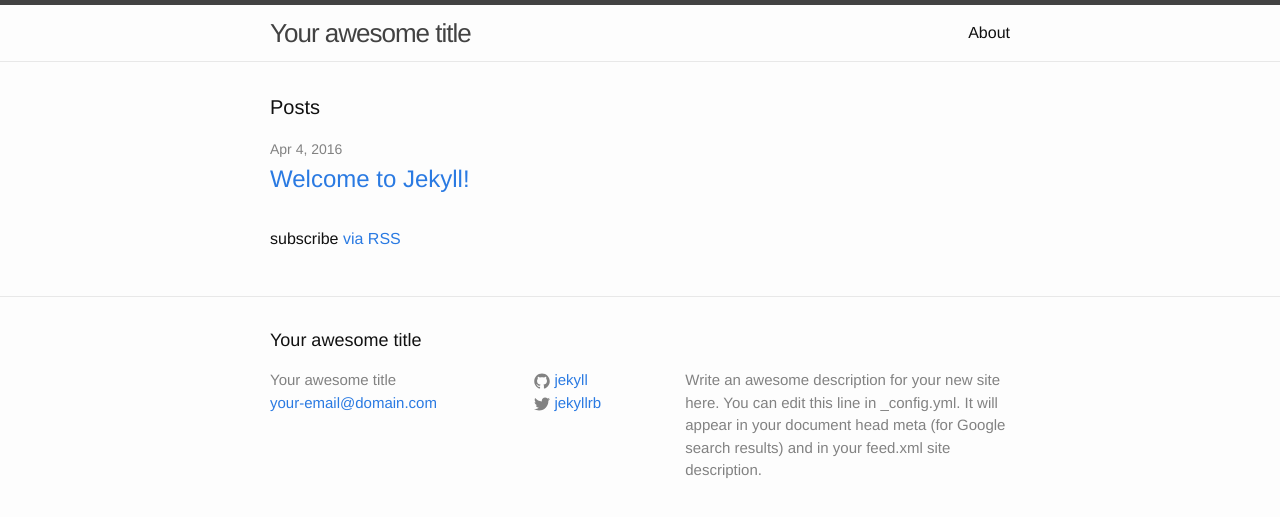
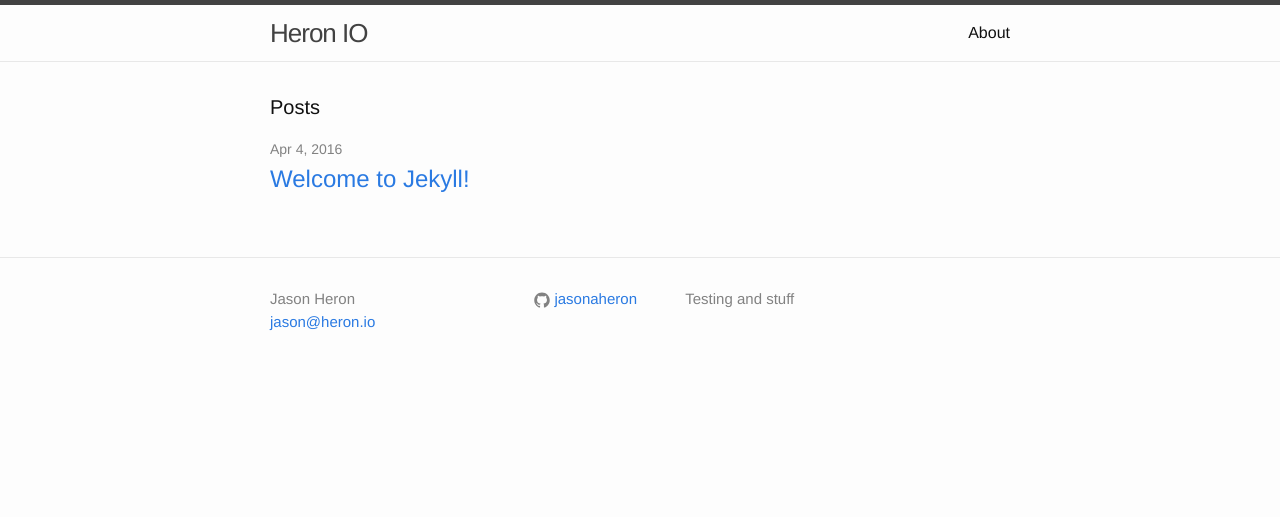
Before and after one commit to JasonAHeron/jasonaheron.github.io, a Jekyll site: the page built from index.html, in a window 1280 px wide. Shown: the top 517 px of the page. Built offline with Jekyll 4.4.1, drawn with Linux system fonts in a browser that asks for light colours.

Commit message:
adding name

```diff
--- a/_config.yml
+++ b/_config.yml
@@ -6,16 +6,14 @@
 # 'jekyll serve'. If you change this file, please restart the server process.
 
 # Site settings
-title: Your awesome title
-email: your-email@domain.com
+title: Heron IO
+name: Jason Heron
+email: jason@heron.io
 description: > # this means to ignore newlines until "baseurl:"
-  Write an awesome description for your new site here. You can edit this
-  line in _config.yml. It will appear in your document head meta (for
-  Google search results) and in your feed.xml site description.
+  Testing and stuff
 baseurl: "" # the subpath of your site, e.g. /blog
-url: "http://yourdomain.com" # the base hostname & protocol for your site
-twitter_username: jekyllrb
-github_username:  jekyll
+url: "http://www.heron.com" # the base hostname & protocol for your site
+github_username:  jasonaheron
 
 # Build settings
 markdown: kramdown
--- a/_includes/footer.html
+++ b/_includes/footer.html
@@ -2,12 +2,12 @@
 
   <div class="wrapper">
 
-    <h2 class="footer-heading">{{ site.title }}</h2>
+
 
     <div class="footer-col-wrapper">
       <div class="footer-col footer-col-1">
         <ul class="contact-list">
-          <li>{{ site.title }}</li>
+          <li>{{ site.name }}</li>
           <li><a href="mailto:{{ site.email }}">{{ site.email }}</a></li>
         </ul>
       </div>
--- a/index.html
+++ b/index.html
@@ -3,9 +3,7 @@ layout: default
 ---
 
 <div class="home">
-
   <h1 class="page-heading">Posts</h1>
-
   <ul class="post-list">
     {% for post in site.posts %}
       <li>
@@ -17,7 +15,4 @@ layout: default
       </li>
     {% endfor %}
   </ul>
-
-  <p class="rss-subscribe">subscribe <a href="{{ "/feed.xml" | prepend: site.baseurl }}">via RSS</a></p>
-
 </div>
```
